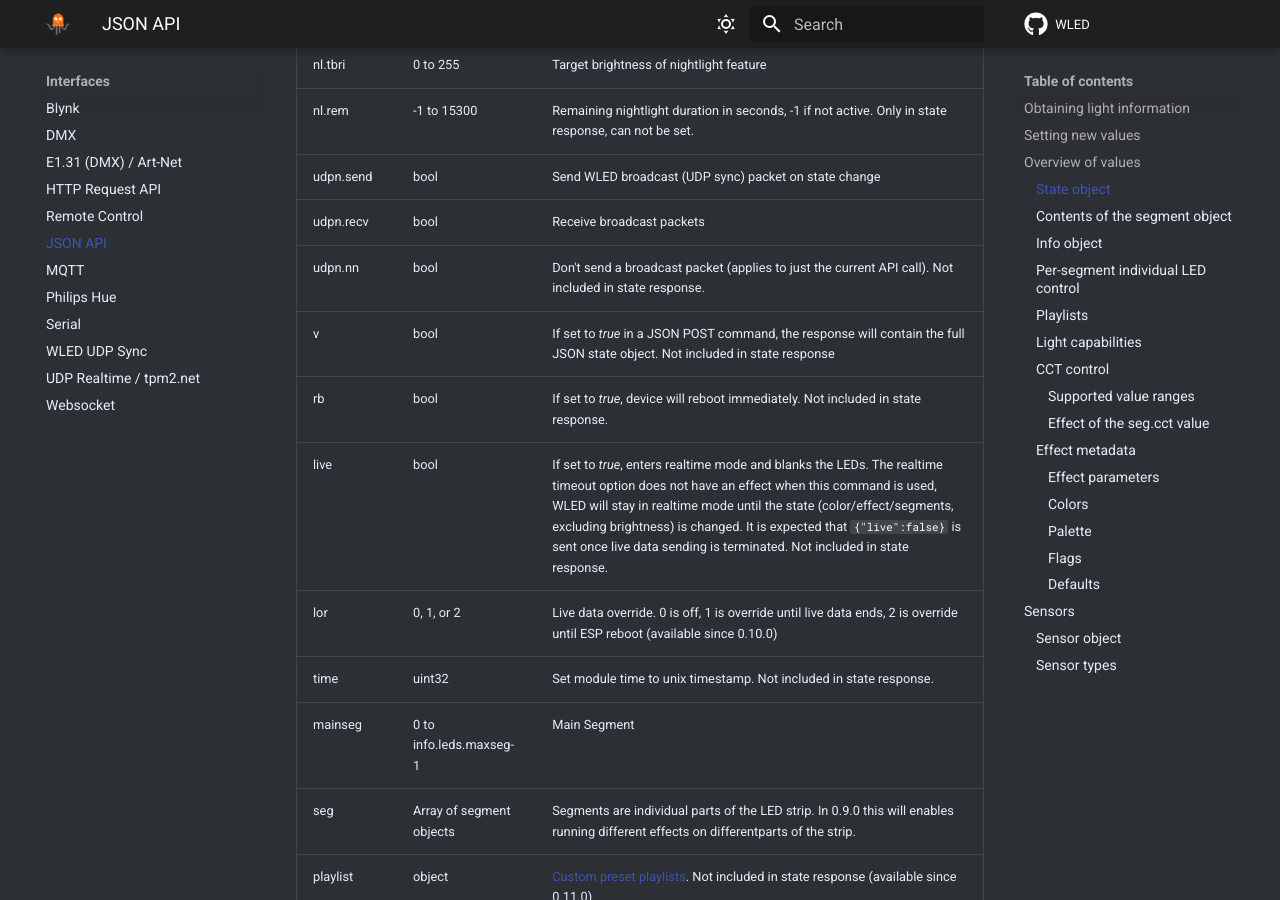
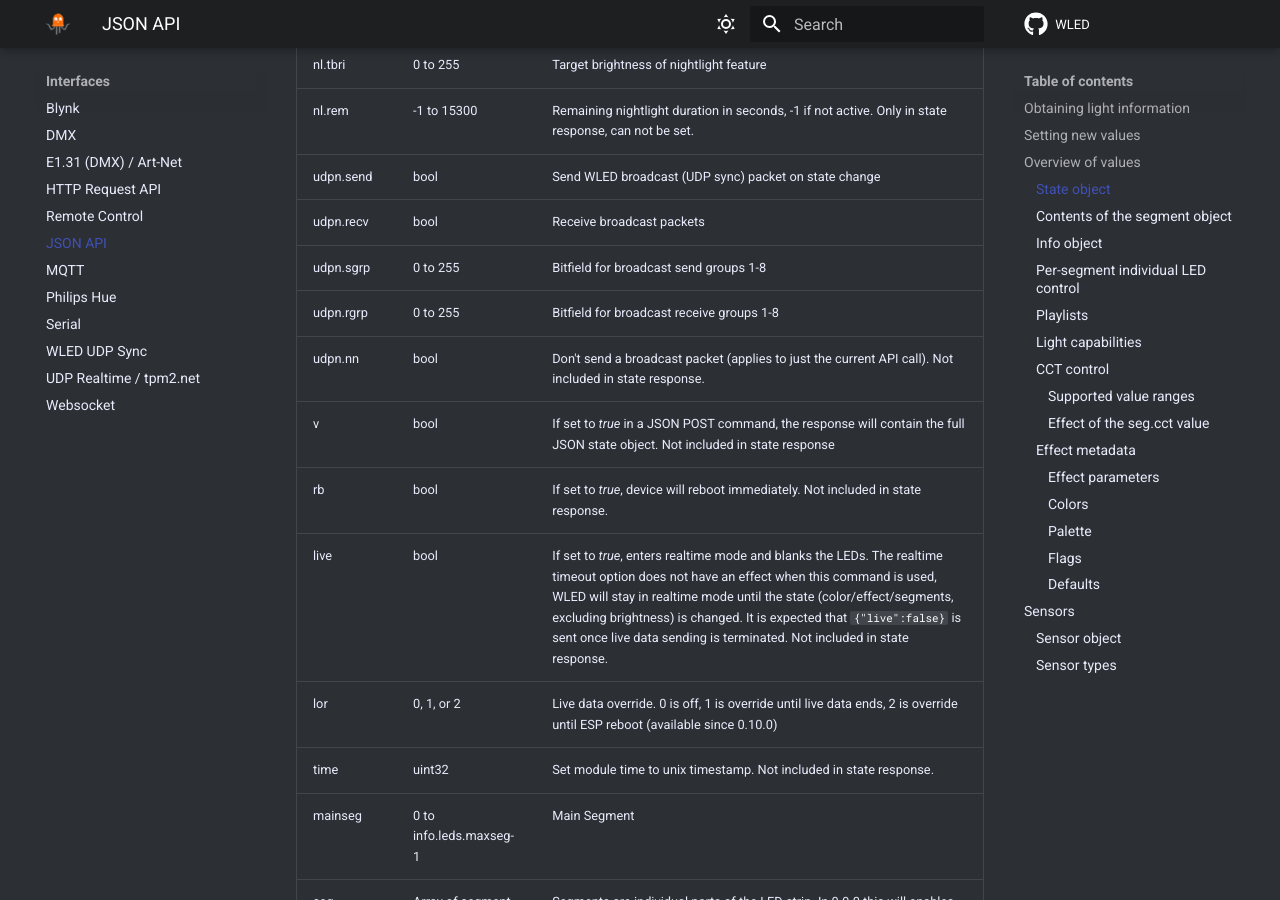
Before and after one commit to Aircoookie/WLED-Docs, an MkDocs documentation site: the page built from docs/interfaces/json-api.md, in a window 1280 px wide and 900 px high, scrolled down 3731 px. Built offline with MkDocs 1.6.1 and Material for MkDocs 9.7.7, drawn with Linux system fonts in a browser that asks for light colours; comment, search, counter and statistics services are not loaded.

Commit message:
Update json-api.md with udp broadcast send and receive groups
Documentation for https://github.com/Aircoookie/WLED/pull/3317

```diff
--- a/docs/interfaces/json-api.md
+++ b/docs/interfaces/json-api.md
@@ -142,6 +142,8 @@ nl.tbri | 0 to 255 | Target brightness of nightlight feature
 nl.rem | -1 to 15300 | Remaining nightlight duration in seconds, -1 if not active. Only in state response, can not be set.
 udpn.send | bool | Send WLED broadcast (UDP sync) packet on state change
 udpn.recv | bool | Receive broadcast packets
+udpn.sgrp | 0 to 255 | Bitfield for broadcast send groups 1-8
+udpn.rgrp | 0 to 255 | Bitfield for broadcast receive groups 1-8
 udpn.nn | bool | Don't send a broadcast packet (applies to just the current API call). Not included in state response.
 v | bool | If set to _true_ in a JSON POST command, the response will contain the full JSON state object. Not included in state response
 rb | bool | If set to _true_, device will reboot immediately. Not included in state response.
```
